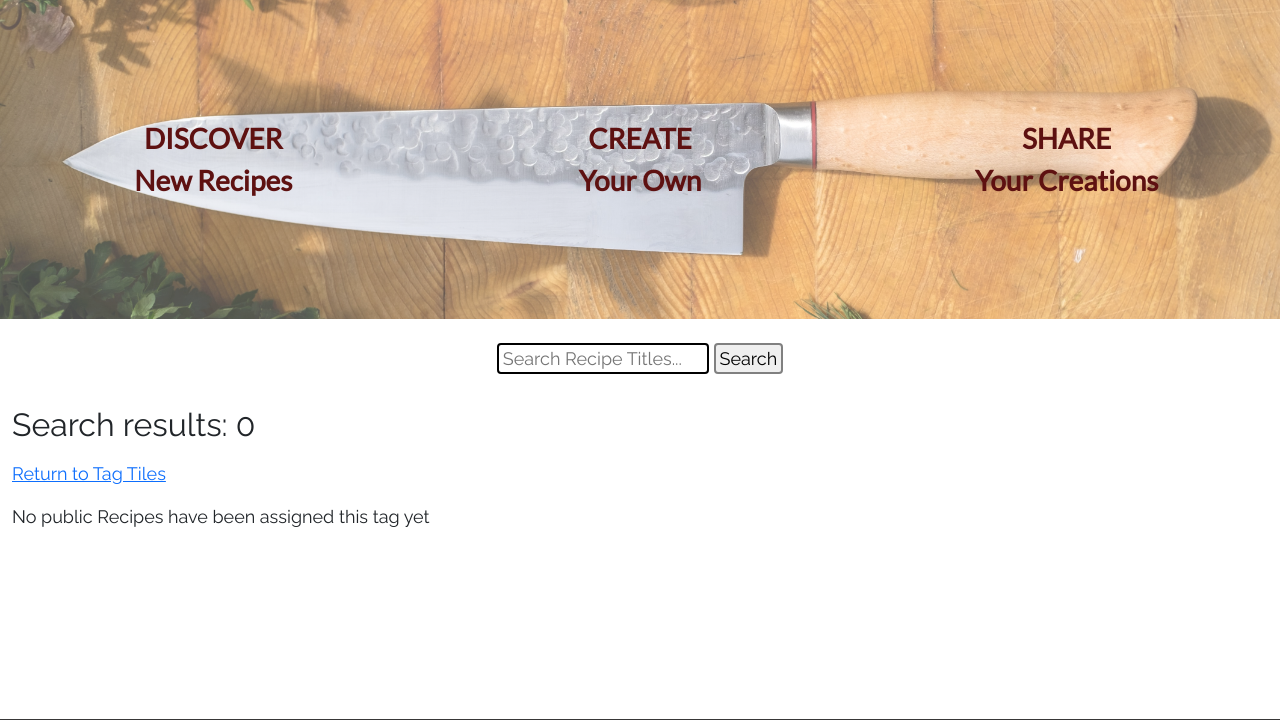
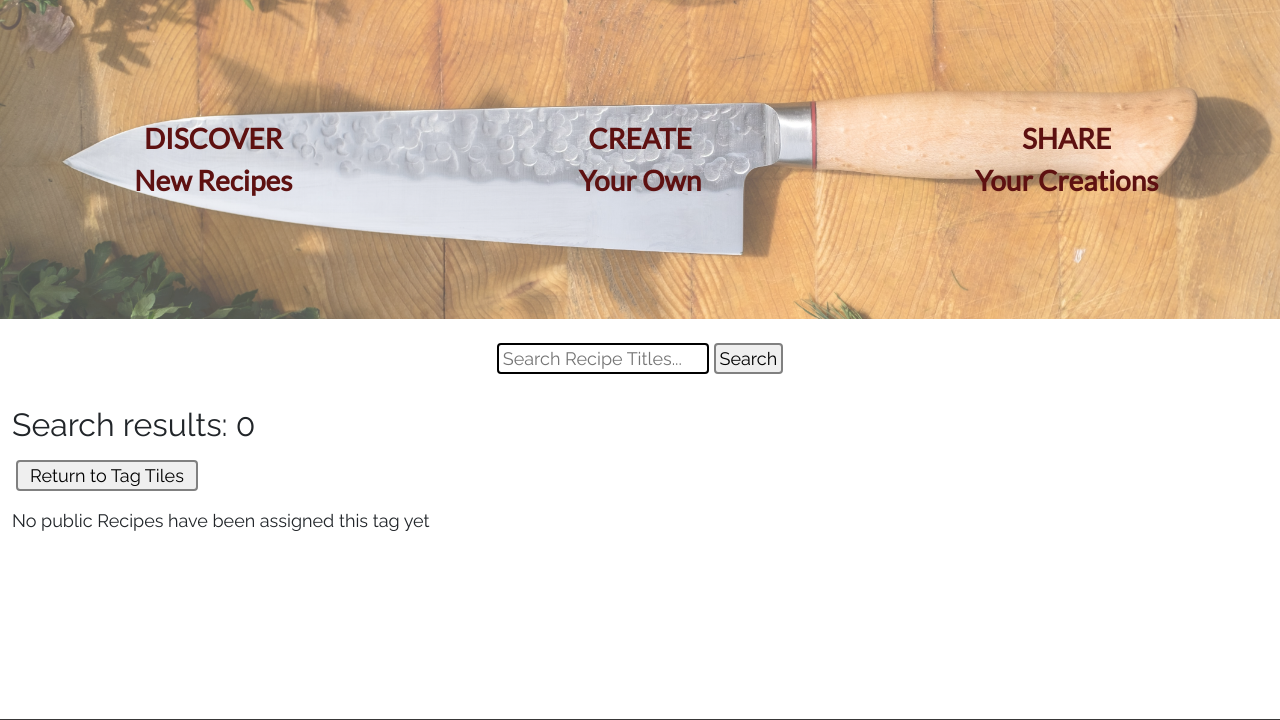
Before and after one commit to mountaincharlie/cook-ebook, a Django app: page /search-tags/1 in a window 1280 px wide. Shown: the part 60-780 px from the top of the page. Run offline with Django 3.2, Linux system fonts and the light colour scheme; data that the repository does not hold is empty.

Commit message:
feat: style Tag Tiles links and the link to return to Tag Tiles

```diff
--- a/static/css/style.css
+++ b/static/css/style.css
@@ -109,16 +109,37 @@ main{
     background-color: white;
 }
 
-.search-result-container .row{
+.search-results {
     justify-content: center;
+}
+
+.return-to-tag-tiles-link{
+    /* margin-left: 0.8em; */
+    text-decoration: none;
+    color: black;
+    background-color:#efefef;
+    border: 2px solid grey;
+    border-radius: 4px;
+    width:auto;
+}
+
+.return-to-tag-tiles-link:hover{
+    color: grey;
+    background-color:white;
 }
 
 /* ---------------------- TAG TILES */
 
-.tag-tile{
+.tag-tile-link{
+    text-decoration: none;
     text-align: center;
     color: black;
     border-radius: 4px;
+}
+
+.tag-tile-link:hover{
+    color: grey;
+    opacity:0.8;
 }
 
 .tag-tile p{
```
